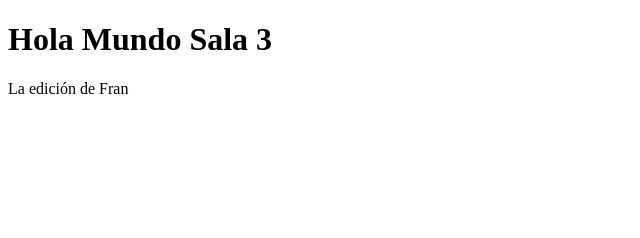
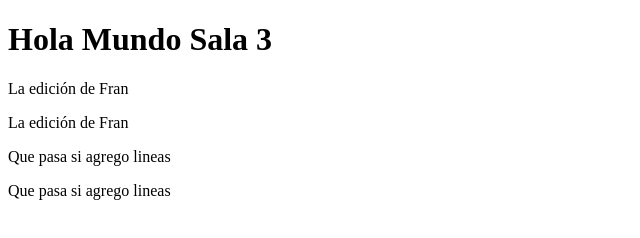
Before and after one commit to iniakig/gitsala3, a plain HTML site: page index.html in a window 1280 px wide. Shown: the whole page, without its empty margins (0-640 px from the left). Drawn offline with Linux system fonts and the light colour scheme.

Commit message:
Rompamos todo

```diff
--- a/index.html
+++ b/index.html
@@ -10,5 +10,8 @@
     <h1>Hola Mundo Sala 3</h1>
     <p>La edición de Fran</p>
 
+    <p>La edición de Fran</p>
+    <p>Que pasa si agrego lineas</p>
+    <p>Que pasa si agrego lineas</p>
 </body>
 </html>
```
